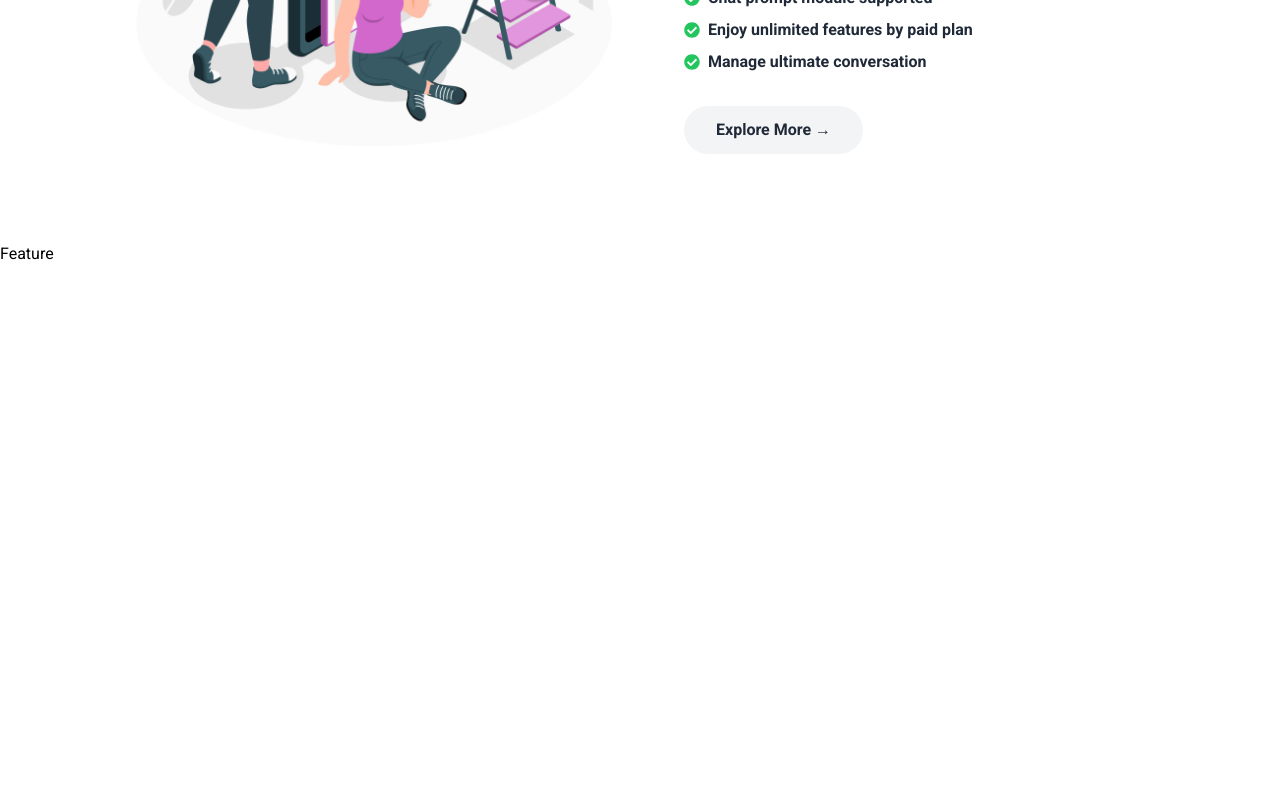
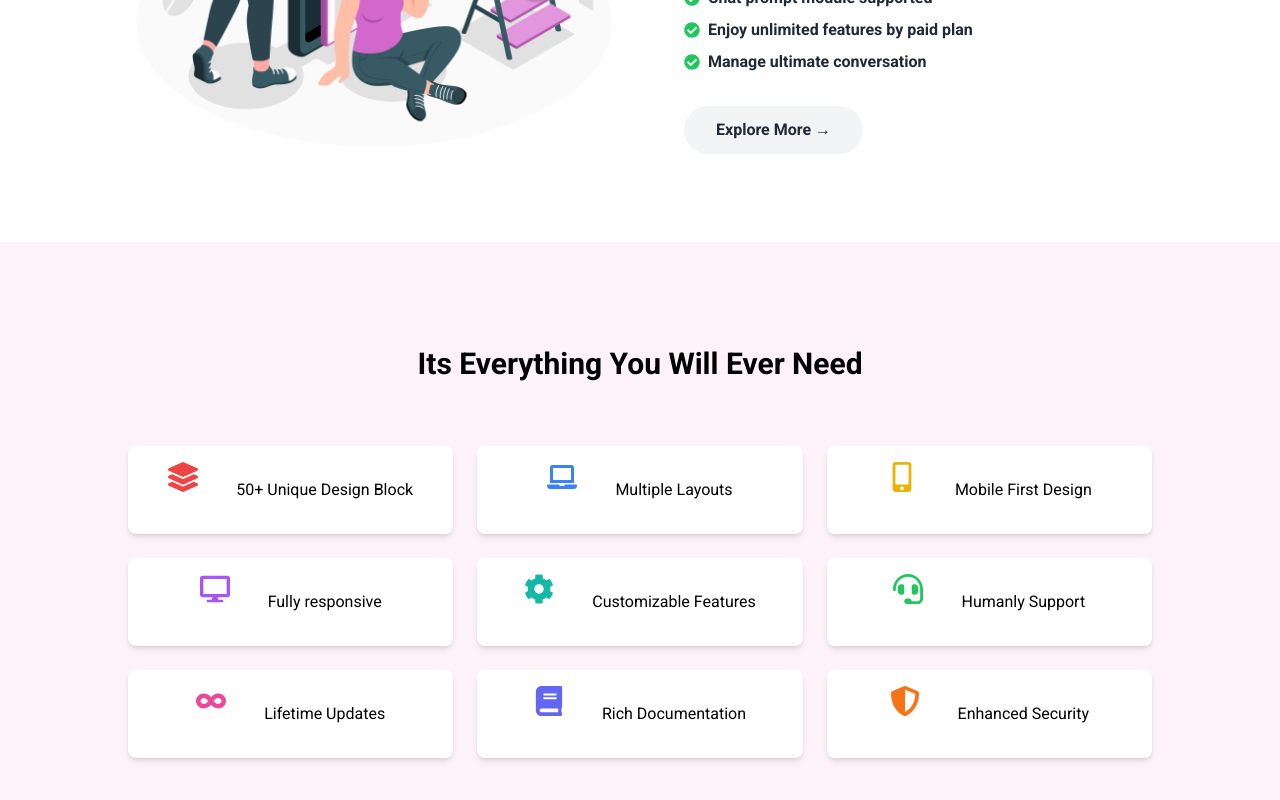
Before and after one commit to moonspark78/TrackP_NextJS, a Next.js app: page / in a window 1280 px wide. Shown: the part 1774-2574 px from the top of the page. Before the commit the page ends 2040 px from the top, so only its background shows below. Built offline with nearby package versions, Linux system fonts and the light colour scheme.

Commit message:
📈working  feature  sections  📈

```diff
--- a/components/Home/Feature/Feature.tsx
+++ b/components/Home/Feature/Feature.tsx
@@ -41,7 +41,24 @@ const Feature = () => {
         },
     ]
   return (
-    <div>Feature</div>
+    <div className='bg-pink-50 pt-20 pb-20'>
+        <div className='w-[80%] mx-auto text-center'>
+            <h1 className='mt-6 text-2xl md:text-3xl capitalize font-bold text-center'>
+                Its  Everything you will ever need
+            </h1>
+            <div className='grid mt-16 grid-cols-1 sm:grid-cols-2 lg:grid-cols-3 gap-6'>
+                {features.map((feature, index) => (
+                    <div key={index} className='flex items-center justify-center p-4 bg-white rounded-lg shadow-md space-x-3'>
+                            <div className='text-3xl w-14 h-14'>
+                                <span>{feature.icon}</span>
+                            </div>
+                            <span>{feature.text}</span>
+
+                    </div>
+                ))}
+            </div>
+        </div>
+    </div>
   )
 }
 
```
